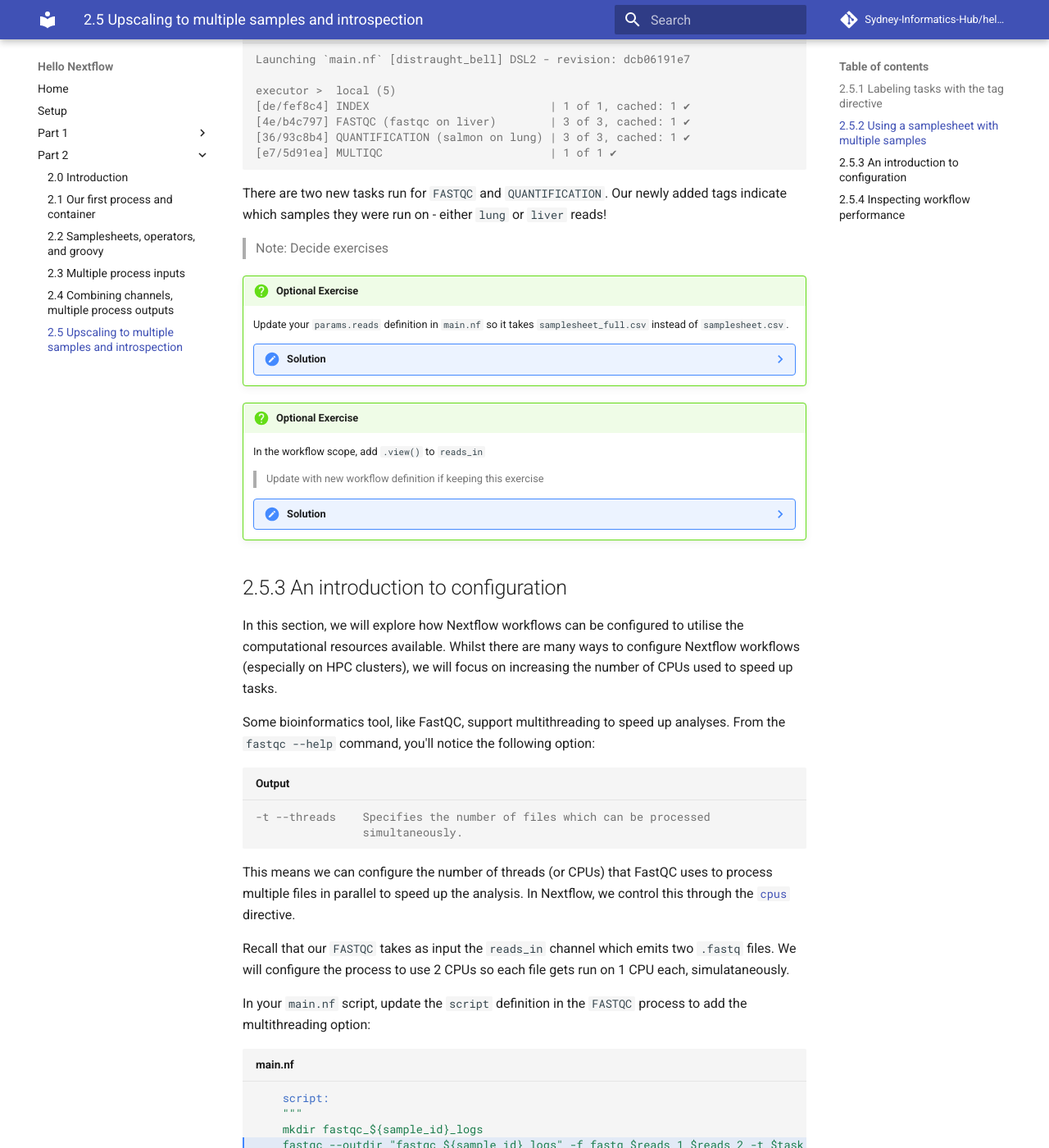
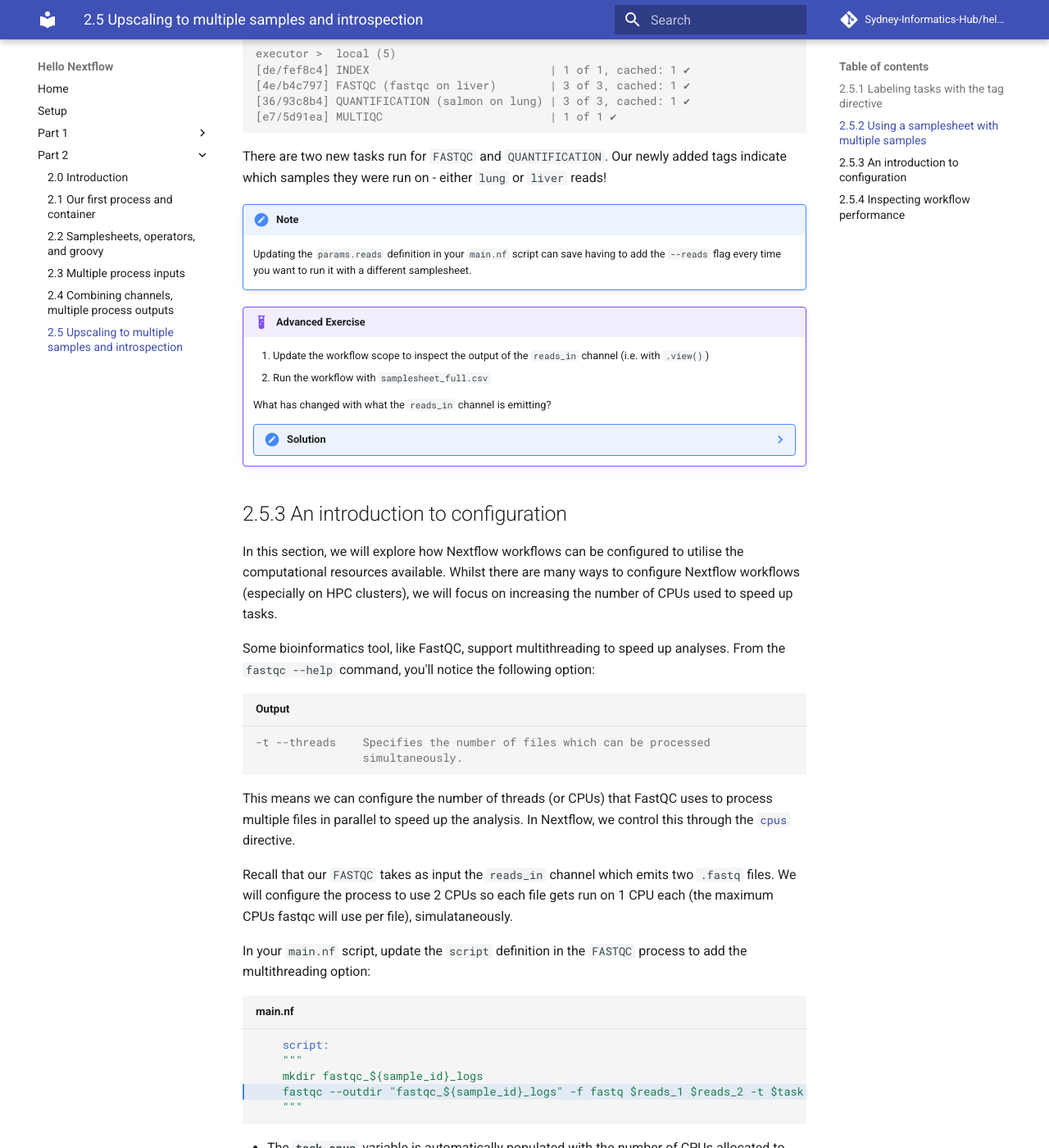
Before and after one commit to Sydney-Informatics-Hub/hello-nextflow, an MkDocs documentation site: the page built from docs/part2/05_scale.md, in a window 1280 px wide and 1400 px high, scrolled down 2472 px. Shown: the whole window at 82% size. Built offline with MkDocs 1.6.1 and Material for MkDocs 9.7.7, drawn with Linux system fonts in a browser that asks for light colours; comment, search, counter and statistics services are not loaded; some of the changed text lies outside the part shown.

````diff
--- a/docs/part2/05_scale.md
+++ b/docs/part2/05_scale.md
@@ -32,10 +32,6 @@ Add the following `tag` directives to your existing `FASTQC` and
 
 For `FASTQC`:
 
-```bash
-tag "fastqc on ${sample_id}"
-```
-
 ```groovy title="main.nf" hl_lines="2"
 process FASTQC {
     tag "fastqc on ${sample_id}"
@@ -46,9 +42,6 @@ process FASTQC {
 
 And for `QUANTIFICATION`:
 
-```bash
-tag "salmon on ${sample_id}"
-```
 ```groovy title="main.nf" hl_lines="2"
 process QUANTIFICATION {
     tag "salmon on ${sample_id}"
@@ -77,6 +70,9 @@ executor >  local (5)
 [ad/e49b20] QUANTIFICATION (salmon on gut)  | 1 of 1, cached: 1 ✔
 [a3/1f885c] MULTIQC                         | 1 of 1, cached: 1 ✔
 ```
+
+No new tasks were run, but `FASTQC` and `QUANTIFICATION` processes now have
+labels appended in the execution output.
 
 ## 2.5.2 Using a samplesheet with multiple samples
 
@@ -119,37 +115,33 @@ executor >  local (5)
 There are two new tasks run for `FASTQC` and `QUANTIFICATION`. Our newly added
 tags indicate which samples they were run on - either `lung` or `liver` reads!
 
-> Note: Decide exercises
+!!! note
 
-!!! question "Optional Exercise"
+    Updating the `params.reads` definition in your `main.nf` script can save
+    having to add the `--reads` flag every time you want to run it with a
+    different samplesheet.
 
-    Update your `params.reads` definition in `main.nf` so it takes
-    `samplesheet_full.csv` instead of `samplesheet.csv`.
+!!! example "Advanced Exercise"
+
+    1. Update the workflow scope to inspect the output of the `reads_in` channel (i.e. with `.view()`)
+    2. Run the workflow with `samplesheet_full.csv`
+
+    What has changed with what the `reads_in` channel is emitting?
 
     ??? note "Solution"
 
-        ```groovy title="main.nf" hl_lines="3"
-        //pipeline input parameters
-        params.transcriptome_file = "$projectDir/data/ggal/transcriptome.fa"
-        params.reads = "$projectDir/data/samplesheet_full.csv"
+        Viewing `reads_in`:
 
-        ```
+        ```groovy title="main.nf" hl_lines="6"
+            // Define the fastqc input channel
+            reads_in = Channel.fromPath(params.reads)
+                .splitCsv(header: true)
+                .map { row -> [row.sample, file(row.fastq_1), file(row.fastq_2)] }
 
-!!! question "Optional Exercise"
+            reads_in.view()
 
-    In the workflow scope, add `.view()` to `reads_in`
-
-    > Update with new workflow definition if keeping this exercise
-
-    ??? note "Solution"
-
-        ```groovy title="main.nf"
-        Channel
-            .fromPath(params.reads)
-            .splitCsv(header: true)
-            .map { row -> [row.sample, file(row.fastq_1), file(row.fastq_2)] }
-            .set { read_pairs_ch }
-            read_pairs_ch.view()
+            // Run the fastqc step with the reads_in channel
+            FASTQC(reads_in)
         ```
 
         Run the workflow:
@@ -172,14 +164,11 @@ tags indicate which samples they were run on - either `lung` or `liver` reads!
         [lung, .../data/ggal/lung_1.fq, .../data/ggal/lung_2.fq]
         ```
 
-        Key differences to note:
+        There are now a total of three tuples emitted separately for each sample.
+        When passed into `FASTQC` and `QUANTIFICATION`, each tuple is processed
+        separately in independent tasks.
 
-        - Total of three tuples, for each sample
-        - `QUANTIFICATION` and `FASTQC` have 3 processes and 1 cached
-        - Added `results/` outputs for each paired sample
-        - `multiqc_report.html` now has 9 samples
-
-        Remove `read_pairs_ch.view()` before proceeding.
+        Remove `reads_in.view()` before proceeding.
 
 ## 2.5.3 An introduction to configuration
 
@@ -203,7 +192,7 @@ we control this through the
 
 Recall that our `FASTQC` takes as input the `reads_in` channel which emits two
 `.fastq` files. We will configure the process to use 2 CPUs so each file gets
-run on 1 CPU each, simulataneously.
+run on 1 CPU each (the maximum CPUs fastqc will use per file), simulataneously.
 
 In your `main.nf` script, update the `script` definition in the `FASTQC` process
 to add the multithreading option:
@@ -229,8 +218,8 @@ process.cpus = 2
 docker.enabled = true
 ```
 
-The `-t $task.cpus` argument will populate as `-t 2` when the process is run
-next.
+The `-t $task.cpus` argument will populate as `-t 2` when we run the workflow next.
+Before we do, we will explore Nextflow's built-in reporting system to assess resource usage.
 
 ## 2.5.4 Inspecting workflow performance
 
@@ -256,7 +245,8 @@ trace.enabled = true
 ```
 
 Run the workflow. To assess the resource usage all processes need to be run
-again so `-resume` should not be used.
+again so `-resume` should not be used. (If we resume now, it will still
+appear as a cached run, with limited information).
 
 ```bash
 nextflow run main.nf --reads "data/samplesheet_full.csv"
@@ -284,21 +274,24 @@ Complete the following steps in the exercise to view the report file `report-*.h
     4. Navigate to **"Resource Usage" -> "CPU"**.
     5. Hover over the `FASTQC` bar chart and note the `mean` CPU usage.
 
+    !!! quote "Poll"
+
+        What was the `mean` CPU usage for your `FASTQC` process?
+
     ??? note "Solution"
 
         In this report, a mean of 2.53 CPUs were utilised by the `FASTQC` process
         across the 3 samples. This value will slightly differ across runs.
 
-        > Note: explain why this is > 2 CPUs?
-
         ![](img/report_cpu.png)
 
-> Note: Any additional exercises, outro text, learning summary
+You have successfully run, configured, and profiled a multi-sample workflow!
 
 !!! abstract "Summary"
 
     In this lesson you have learned:
 
-        1. How to
-        1. How to
-        1. How to
+    1. How to add custom labels with process tags
+    1. How to use `task.cpus` to enable multithreading within processes
+    3. How to configure process resources with `nextflow.config`
+    1. How to enable and view Nextflow workflow reports
````
